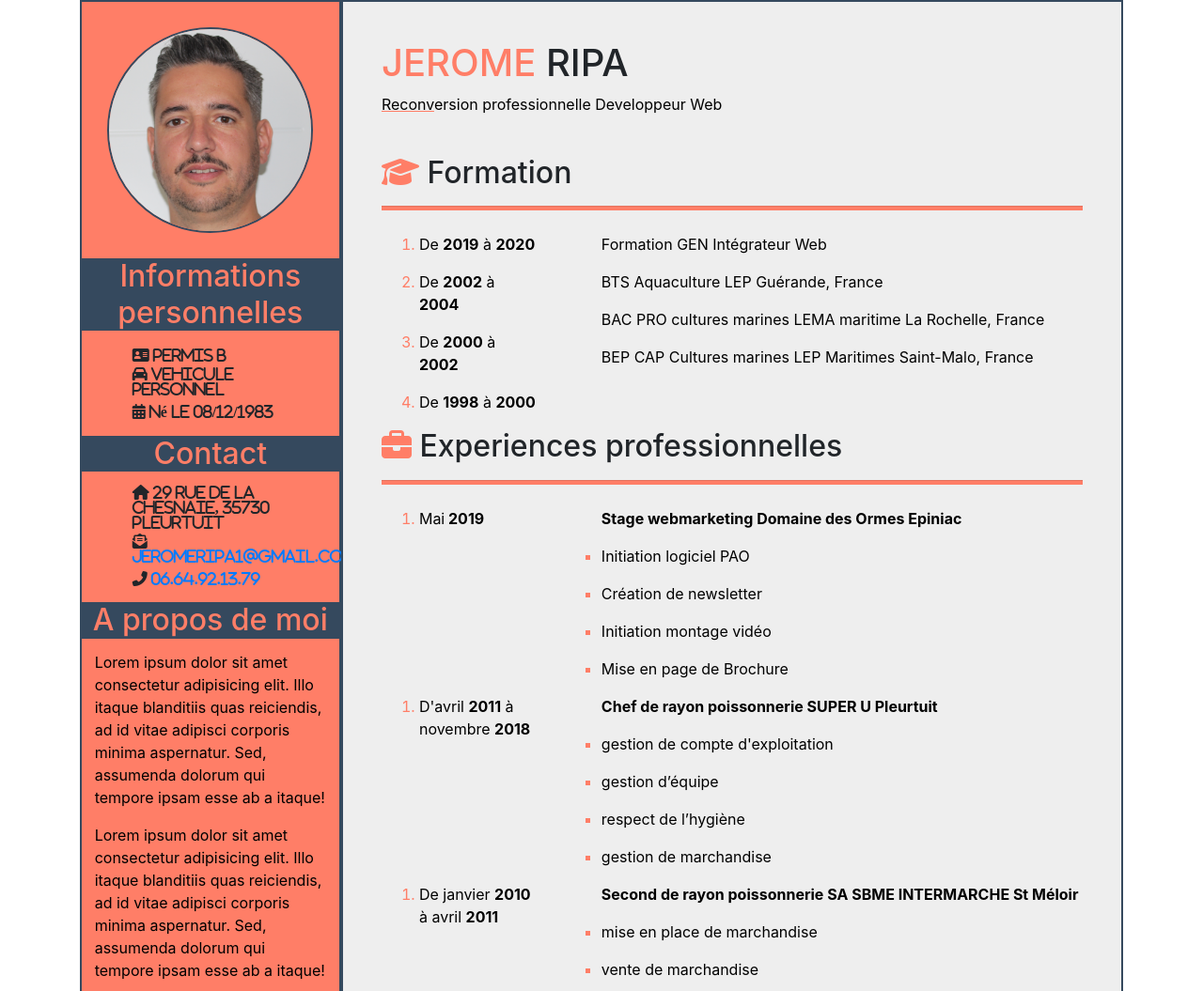
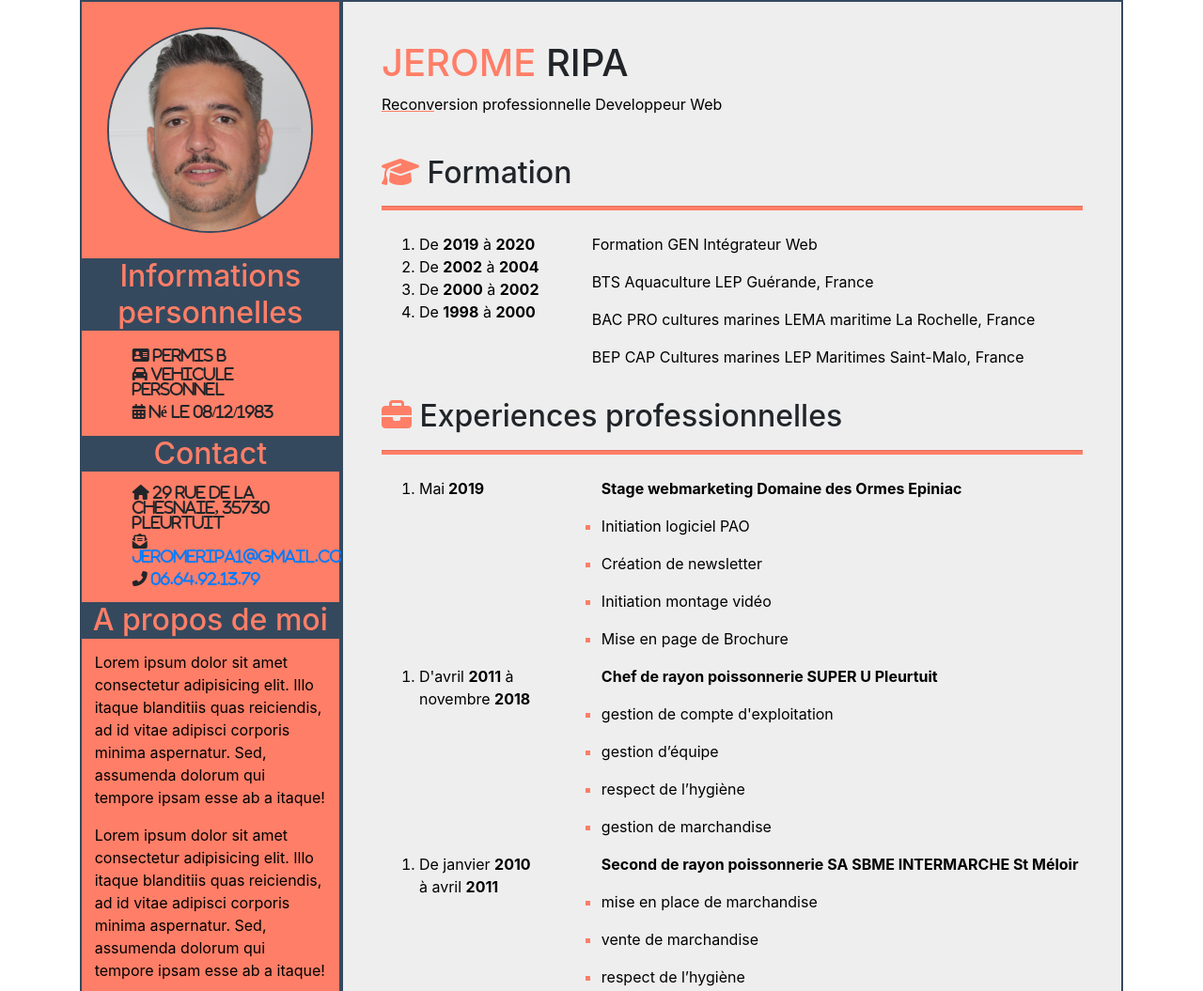
Before and after one commit to ripailledev/cv-2d-V, a plain HTML site: page index.html in a window 1280 px wide. Shown: the top 1055 px of the page at 94% size. Drawn offline with nearby package versions, Linux system fonts and the light colour scheme.

Commit message:
modification formation

```diff
--- a/index.html
+++ b/index.html
@@ -28,38 +28,34 @@
 
     <!--formations-->
 
-                    <section class="container2">
+                    <section class="container1">
                         <h2><i class="fas fa-graduation-cap"></i> Formation</h2>
                             <div class="separation"><hr></div></br>
-                                <div class="row">
+                                <ul class="row">
 
     <!--année formation-->
 
-                            <article class="col-sm-3">
-                                <ul>
-                                    <li><p>De <b>2019</b> à <b>2020</b></p></li>
-                                    <li><p>De <b>2002</b> à <b>2004</b></p></li>
-                                    <li><p>De <b>2000</b> à <b>2002</b></p></li>
-                                    <li><p>De <b>1998</b> à <b>2000</b></p></li>
+                                    <ul class="col-sm-3">
+                                        <li>De <b>2019</b> à <b>2020</b></li>
+                                        <li>De <b>2002</b> à <b>2004</b></li>
+                                        <li>De <b>2000</b> à <b>2002</b></li>
+                                        <li>De <b>1998</b> à <b>2000</b></li>
                                     </ul>
-                            </article>
 
     <!--formation effectuée-->
-
-                                                                <article class="col-sm-9">
-                                                                    <ul>
+                                    <ul class="col-sm-9">
                                         <p>Formation GEN Intégrateur Web</p>
                                         <p>BTS Aquaculture LEP Guérande, France</p>
                                         <p>BAC PRO cultures marines LEMA maritime La Rochelle, France</p>
                                         <p>BEP CAP Cultures marines LEP Maritimes Saint-Malo, France</p>
                                     </ul>
-                                                                </article>
-                                                            </div>
+
+                                </ul>
                     </section>
 
     <!--experiences pro-->
 
-                                            <section class="container3">
+                    <section class="container2">
                         <h2><i class="fas fa-briefcase"></i> Experiences professionnelles</h2>
                             <div class="separation"><hr></div></br>
                                     <article class="row">
@@ -104,7 +100,7 @@
 
     <!--competences-->
 
-                                            <footer>
+                    <section class="container3">
                             <h2><i class="fas fa-lightbulb"></i> Compétences</h2>
                             <div class="separation"><hr></div></br>
                                 <table>
@@ -125,7 +121,7 @@
                                         </td>
                                     </tr>
                                 </table>
-                                            </footer>
+                    </section>
                 </main>
 <!--aside-->
                 <aside class="col-lg-3 order-first">
--- a/style.css
+++ b/style.css
@@ -105,6 +105,17 @@ header{
 .reconv{
     text-decoration:underline #ff7e67 ;
 }
+/*==============section formation=============*/
+section{
+    margin-left: 5%;
+    margin-right: 5%;
+}
+.puce{
+    list-style: disc;
+}
+.col-sm-3 li{
+    color: black;
+}
 /*==============section exp pro=============*/
 section{
     margin-left: 5%;
@@ -113,7 +124,3 @@ section{
 .puce{
     list-style: square;
 }
-/*==============footer=============*/
-footer{
-    margin: 5%;
-}
```
Lines whose indentation alone changed are shown as unchanged.
